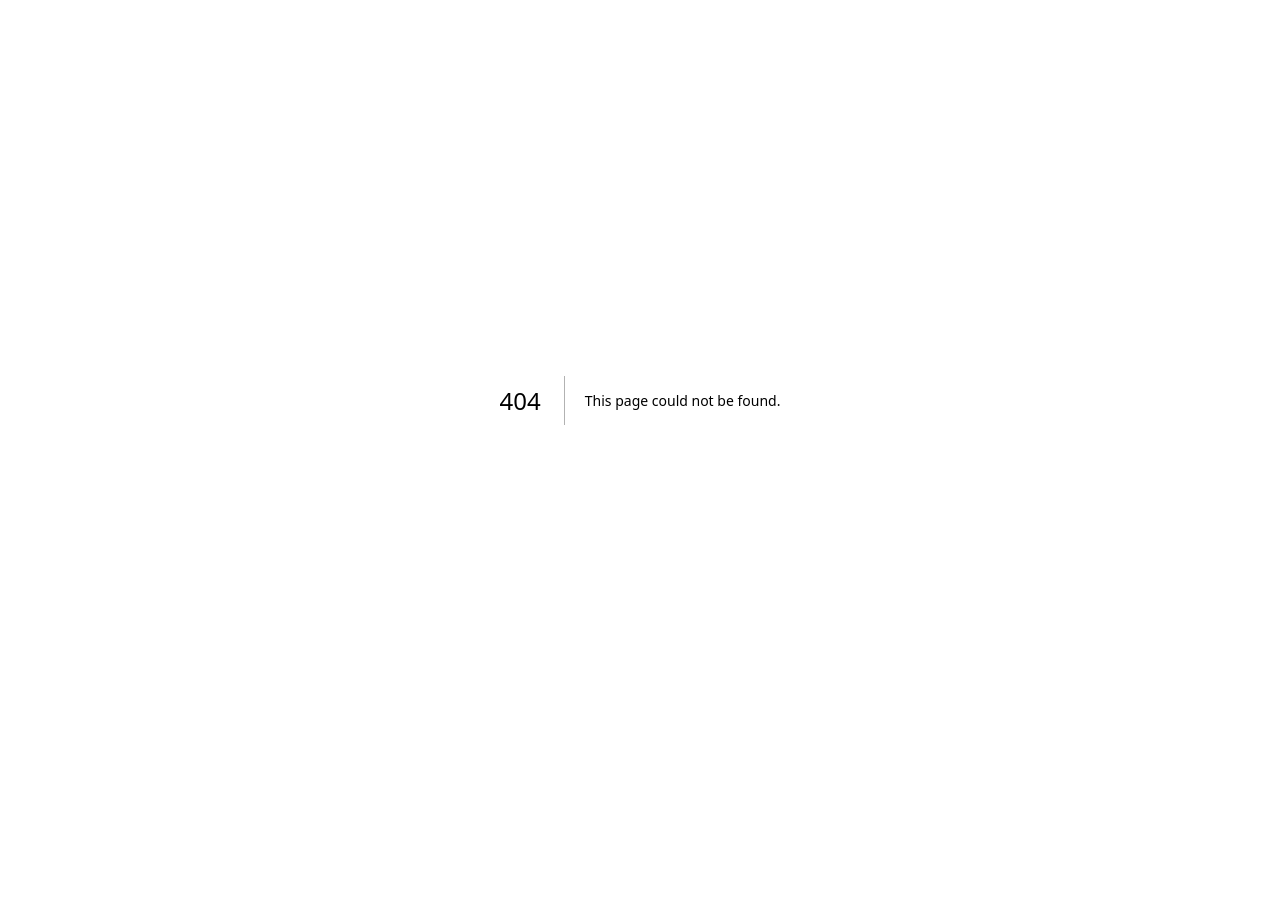
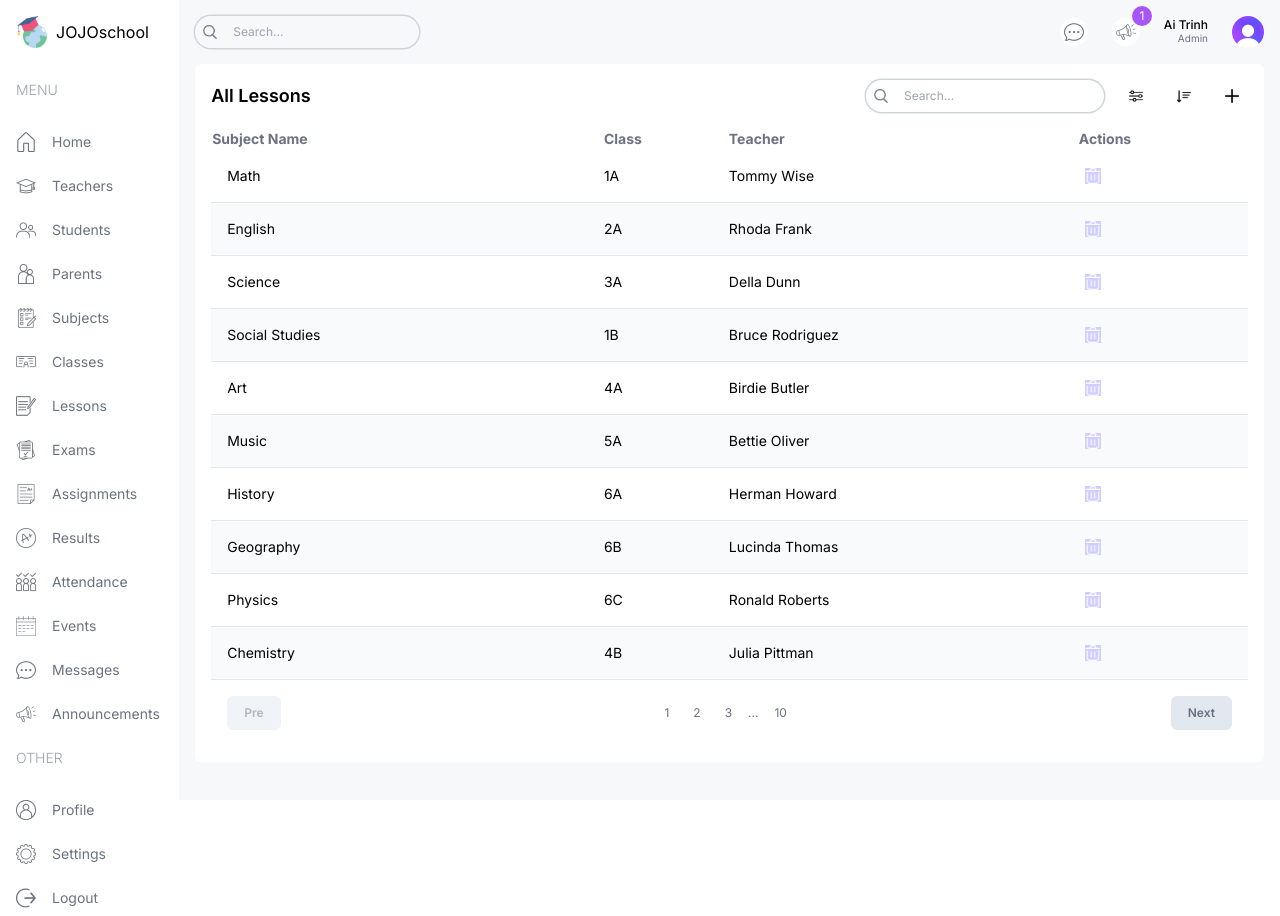
Before and after one commit to AiTrinh303/SCHOOL-Management, a Next.js app: page /list/lessons in a window 1280 px wide. Before the commit this address had no page. Before the commit the page ends 800 px from the top, so only its background shows below. Built offline with nearby package versions, Linux system fonts and the light colour scheme.

Commit message:
add lessons list page

```diff
--- /dev/null
+++ b/src/app/(dashboard)/list/lessons/page.tsx
@@ -0,0 +1,85 @@
+import Pagination from "@/components/Pagination";
+import Table from "@/components/Table";
+import TableSearch from "@/components/TableSearch";
+import { lessonsData, role } from "@/lib/data";
+import Image from "next/image";
+
+type Lesson = {
+  id: number;
+  subject: string;
+  class: string;
+  teacher: string;
+};
+
+const columns = [
+  {
+    header: "Subject Name",
+    accessor: "name",
+  },
+  {
+    header: "Class",
+    accessor: "class",
+  },
+  {
+    header: "Teacher",
+    accessor: "teacher",
+    className: "hidden md:table-cell",
+  },
+  {
+    header: "Actions",
+    accessor: "action",
+  },
+];
+
+const LessonListPage = () => {
+  const renderRow = (item: Lesson) => (
+    <tr
+      key={item.id}
+      className="border-b border-gray-200 even:bg-slate-50 text-sm hover:bg-jojoPurpleLight"
+    >
+      <td className="flex items-center gap-4 p-4">{item.subject}</td>
+      <td>{item.class}</td>
+      <td className="hidden md:table-cell">{item.teacher}</td>
+      <td>
+        <div className="flex items-center gap-2">
+           {role === "admin" && (
+                                <button className="w-7 h-7 flex items-center justify-center rounded-full bg-jojoPurple">
+                                  <Image src="/delete.png" alt="" width={16} height={16} />
+                                </button>
+                              )}
+        </div>
+      </td>
+    </tr>
+  );
+
+  return (
+    <div className="bg-white p-4 rounded-md flex-1 m-4 mt-0">
+      {/* TOP */}
+      <div className="flex items-center justify-between">
+        <h1 className="hidden md:block text-lg font-semibold">All Lessons</h1>
+        <div className="flex flex-col md:flex-row items-center gap-4 w-full md:w-auto">
+          <TableSearch />
+          <div className="flex items-center gap-4 self-end">
+            <button className="w-8 h-8 flex items-center justify-center rounded-full bg-jojoYellow">
+              <Image src="/filter.png" alt="" width={14} height={14} />
+            </button>
+            <button className="w-8 h-8 flex items-center justify-center rounded-full bg-jojoYellow">
+              <Image src="/sort.png" alt="" width={14} height={14} />
+            </button>
+            {role === "admin" && (
+                                      <button className="w-8 h-8 flex items-center justify-center rounded-full bg-jojoYellow">
+                                        <Image src="/plus.png" alt="Filter" width={14} height={14} />
+                                      </button>
+                                    )}
+          </div>
+        </div>
+      </div>
+      {/* LIST */}
+      <Table columns={columns} renderRow={renderRow} data={lessonsData} />
+      {/* PAGINATION */}
+      <Pagination />
+    </div>
+  );
+};
+
+export default LessonListPage;
```
